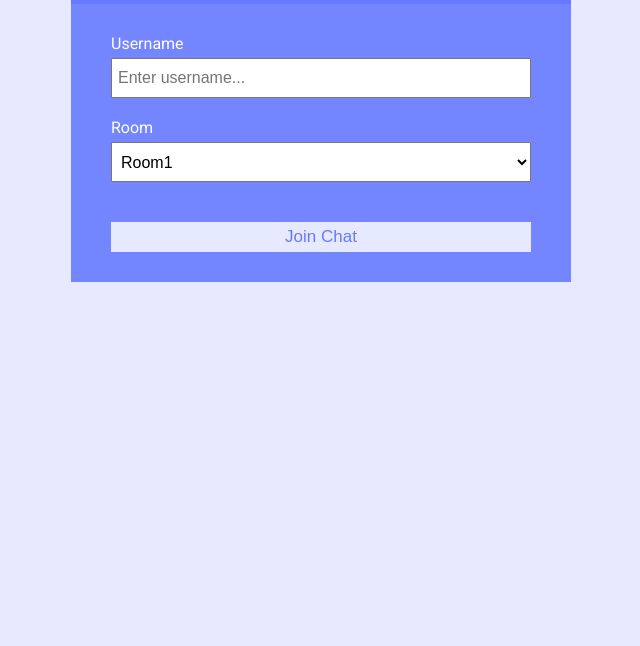
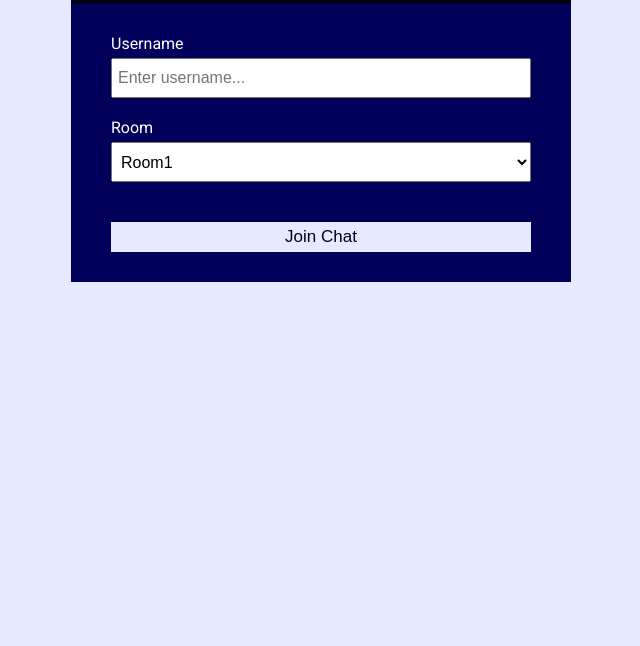
Before and after one commit to Ashu999/chatBox, a website: page public/index.html in a window 1280 px wide. Shown: the part 154-800 px from the top of the page, without its empty margins (319-959 px from the left). Drawn offline with Linux system fonts and the light colour scheme.

Commit message:
Update style.css

```diff
--- a/public/css/style.css
+++ b/public/css/style.css
@@ -1,8 +1,8 @@
 @import url('https://fonts.googleapis.com/css?family=Roboto&display=swap');
 
 :root {
-	--dark-color-a: #667aff;
-	--dark-color-b: #7386ff;
+	--dark-color-a: #000115;
+	--dark-color-b: #00005B;
 	--light-color: #e6e9ff;
 	--success-color: #5cb85c;
 	--error-color: #d9534f;
```
